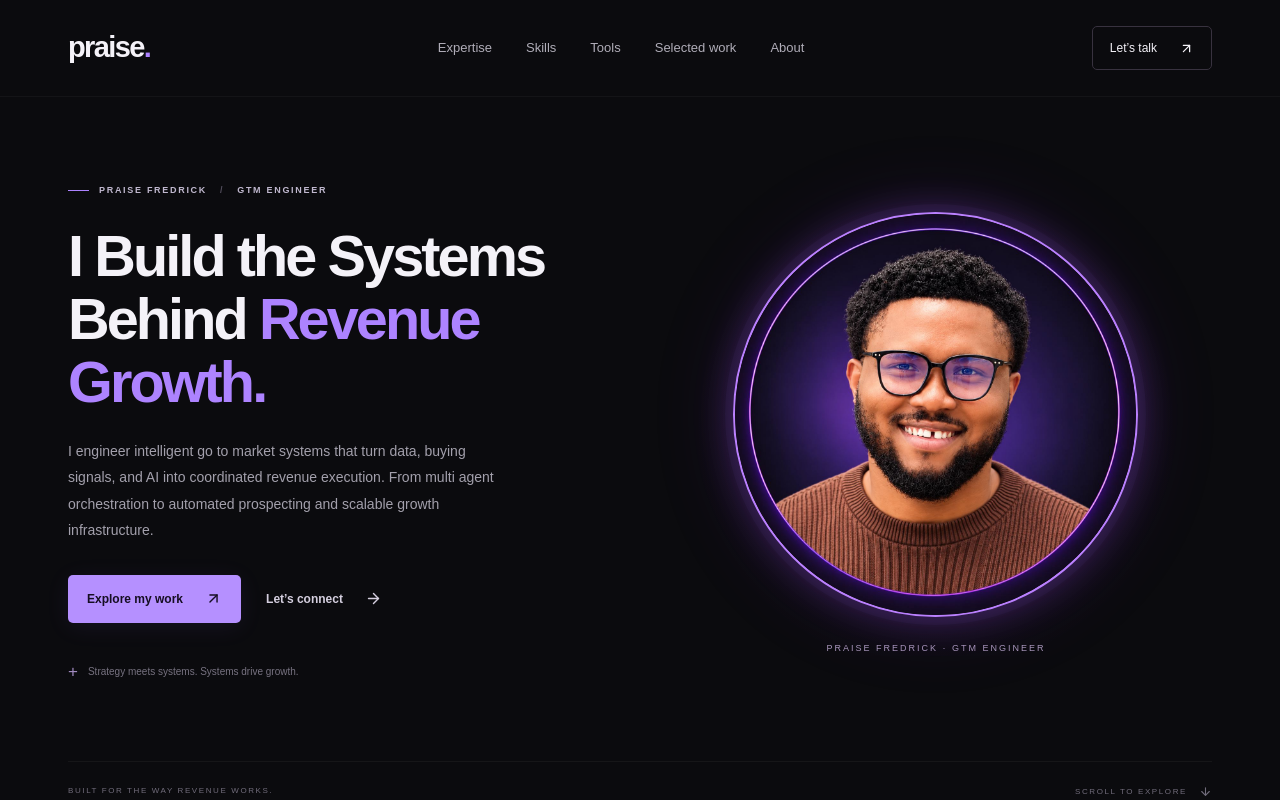
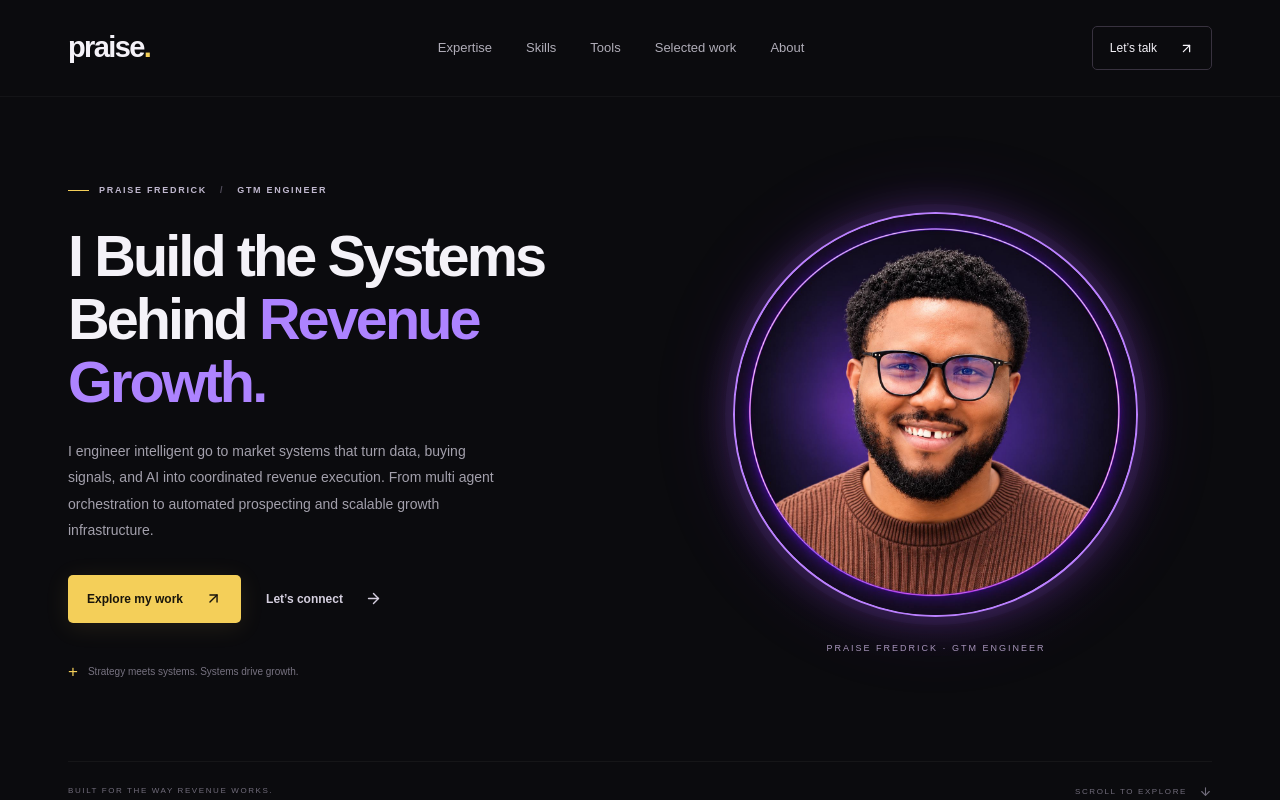
Before and after one commit to praisefredrick5-bit/praise-gtm-portfolio, a Next.js app: page / in a window 1280 px wide. Shown: the top 800 px of the page. Built offline with nearby package versions, Linux system fonts and the light colour scheme.

Commit message:
Add warm yellow accents to portfolio buttons and details

```diff
--- a/app/globals.css
+++ b/app/globals.css
@@ -8,6 +8,8 @@
   --border: #242329;
   --muted: #929099;
   --purple: #ad83ff;
+  --yellow: #f4cf59;
+  --yellow-hover: #ffe28a;
 }
 * {
   box-sizing: border-box;
@@ -157,12 +159,12 @@ h1 span {
   border-radius: 5px;
 }
 .button-primary {
-  background: #b590ff;
-  color: #160e23;
-  box-shadow: 0 4px 24px #9e6dff14;
+  background: var(--yellow);
+  color: #19150b;
+  box-shadow: 0 4px 24px #f4cf591a;
 }
 .button-primary:hover {
-  background: #c7abff;
+  background: var(--yellow-hover);
   transform: translateY(-2px);
 }
 .button-text {
@@ -1717,3 +1719,38 @@ h2 span {
   .hero-portrait-ring { width: min(76vw, 280px); }
   .hero-portrait-caption { font-size: 7px; letter-spacing: 1.5px; }
 }
+
+/* Warm yellow accents complement the purple brand palette. */
+.wordmark span,
+.small-cross,
+.about-mark > span {
+  color: var(--yellow);
+}
+.intro-line,
+.eyebrow > span {
+  background: var(--yellow);
+}
+.desktop-nav a:hover,
+.mobile-nav a:hover,
+.footer a:hover,
+.inline-link:hover,
+.project-preview:hover,
+.button-text:hover {
+  color: var(--yellow);
+}
+.nav-contact:hover {
+  border-color: var(--yellow);
+  background: #f4cf590d;
+}
+button:focus-visible,
+a:focus-visible {
+  outline-color: var(--yellow);
+}
+.contact-status .live-dot {
+  background: var(--yellow);
+  box-shadow: 0 0 8px #f4cf5966;
+}
+::selection {
+  background: var(--yellow);
+  color: #19150b;
+}
```
